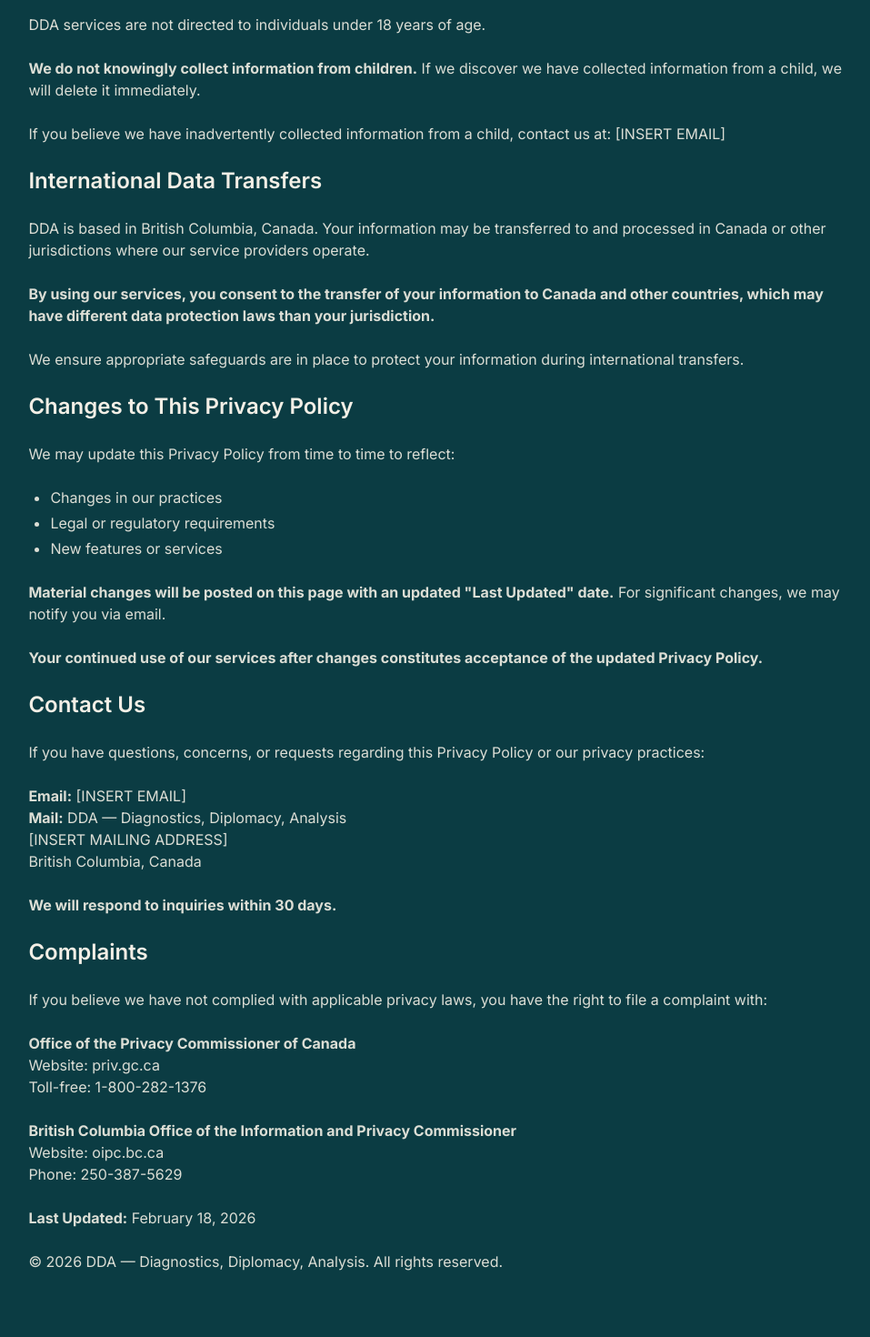
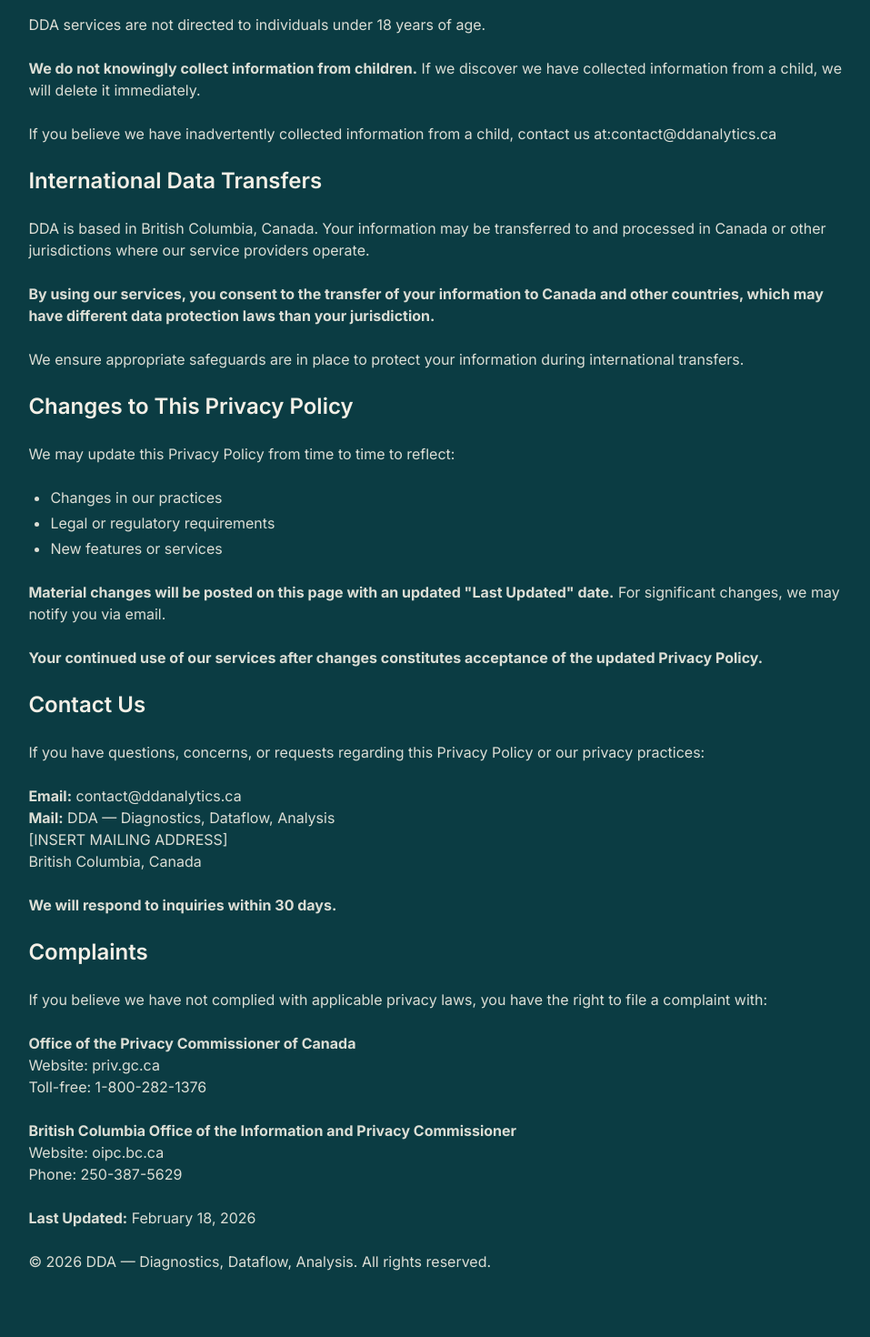
Before and after one commit to davidoyle/DDA, a React (Vite) app: page /privacy in a window 1280 px wide. Shown: the part 5740-7210 px from the top of the page at 91% size, without its empty margins (71-1028 px from the left). Built offline with nearby package versions, Linux system fonts and the light colour scheme.

Commit message:
Update contact information in Privacy Policy page

```diff
--- a/src/pages/PrivacyPolicyPage.tsx
+++ b/src/pages/PrivacyPolicyPage.tsx
@@ -223,7 +223,7 @@ const PrivacyPolicyPage = () => {
         <h2 className="text-2xl font-semibold text-[#F3EFE6]">Children's Privacy</h2>
         <p>DDA services are not directed to individuals under 18 years of age.</p>
         <p><strong>We do not knowingly collect information from children.</strong> If we discover we have collected information from a child, we will delete it immediately.</p>
-        <p>If you believe we have inadvertently collected information from a child, contact us at: [INSERT EMAIL]</p>
+        <p>If you believe we have inadvertently collected information from a child, contact us at:contact@ddanalytics.ca </p>
 
         <h2 className="text-2xl font-semibold text-[#F3EFE6]">International Data Transfers</h2>
         <p>DDA is based in British Columbia, Canada. Your information may be transferred to and processed in Canada or other jurisdictions where our service providers operate.</p>
@@ -243,8 +243,8 @@ const PrivacyPolicyPage = () => {
         <h2 className="text-2xl font-semibold text-[#F3EFE6]">Contact Us</h2>
         <p>If you have questions, concerns, or requests regarding this Privacy Policy or our privacy practices:</p>
         <p>
-          <strong>Email:</strong> [INSERT EMAIL]<br />
-          <strong>Mail:</strong> DDA — Diagnostics, Diplomacy, Analysis<br />
+          <strong>Email:</strong> contact@ddanalytics.ca <br />
+          <strong>Mail:</strong> DDA — Diagnostics, Dataflow, Analysis<br />
           [INSERT MAILING ADDRESS]<br />
           British Columbia, Canada
         </p>
@@ -264,7 +264,7 @@ const PrivacyPolicyPage = () => {
         </p>
 
         <p><strong>Last Updated:</strong> February 18, 2026</p>
-        <p>© 2026 DDA — Diagnostics, Diplomacy, Analysis. All rights reserved.</p>
+        <p>© 2026 DDA — Diagnostics, Dataflow, Analysis. All rights reserved.</p>
       </section>
     </div>
   );
```
